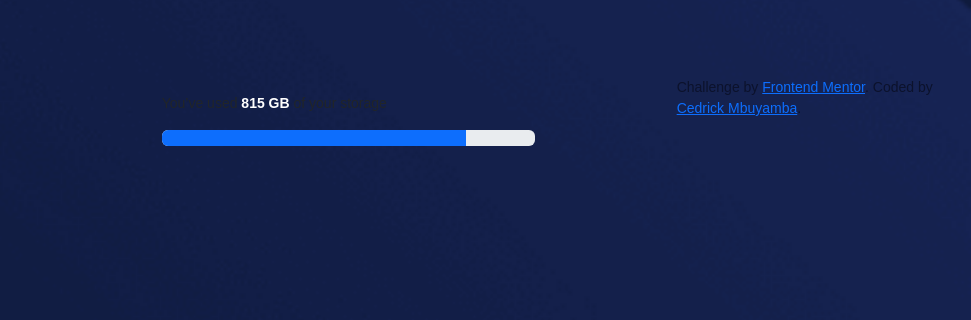
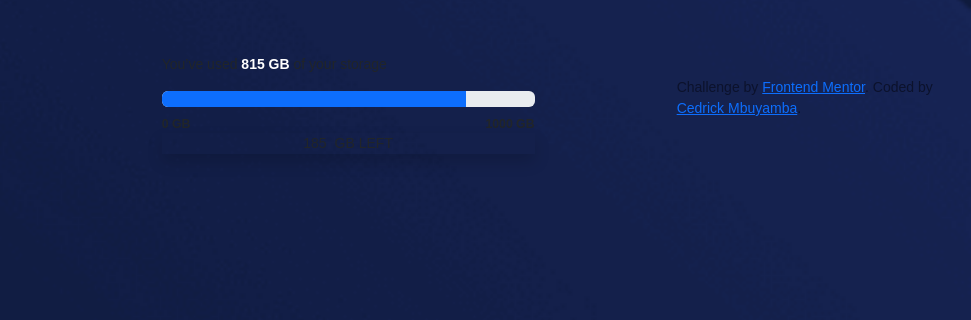
Before and after one commit to cedrickmmk/Design-Development, a plain HTML site: page index.html in a window 1280 px wide. Shown: the part 302-622 px from the top of the page, 309-1280 px from the left. Drawn offline with nearby package versions, Linux system fonts and the light colour scheme.

Commit message:
added left storage element and bootstrap to html

```diff
--- a/index.html
+++ b/index.html
@@ -53,11 +53,25 @@
 
         <!-- Bootstrap Progress Bar -->
         <div class="progress custom-progress mb-2" role="progressbar" aria-valuenow="81.5" aria-valuemin="0" aria-valuemax="100">
+
           <div class="progress-bar custom-progress-bar" style="width: 81.5%">
             <span class="progress-dot"></span>
           </div>
         </div>
 
+        <div class="d-flex justify-content-between fw-bold small storage-labels">
+            <span>0 GB</span>
+            <span>1000 GB</span>
+            </div>
+
+        <!------ 185 GB Left Badge -------->
+          <div class="gb-badge shadow d-flex align-items-center justify-content-center gap-2">
+
+            <span class="gb-number">185</span>
+            <span class="gb-label">GB LEFT</span>
+
+          </div>
+        </div>
 
        </div>
       </div>
```
